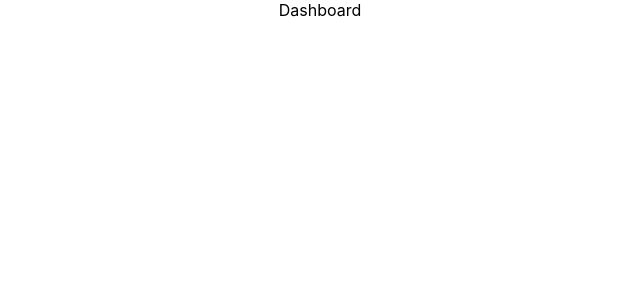
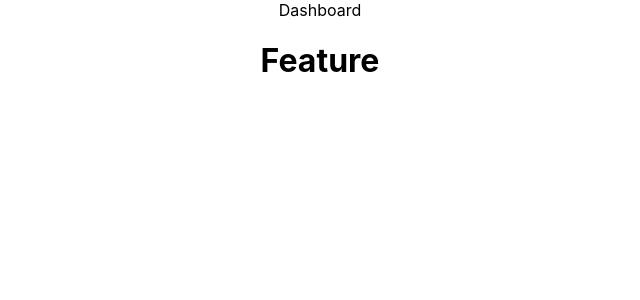
Before and after one commit to esaineshhvarak/semantic-release-test, a React (Create React App) app: page / in a window 1280 px wide. Shown: the top 300 px of the page, without its empty margins (320-960 px from the left). Built offline with nearby package versions, Linux system fonts and the light colour scheme.

Commit message:
feat(app.js): dashboard description added

```diff
--- a/src/App.js
+++ b/src/App.js
@@ -5,6 +5,8 @@ function App() {
   return (
     <div className="App">
       <div> Dashboard</div>
+      <h1>Feature</h1>
+
     </div>
   );
 }
```
